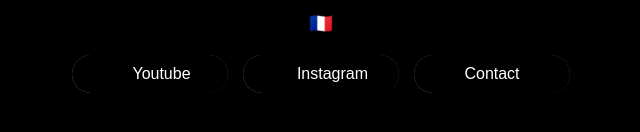
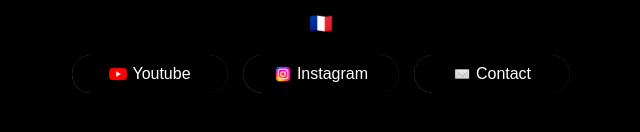
Before and after one commit to Louisipro/lhome, a plain HTML site: page index.html in a window 1280 px wide. Shown: the part 392-524 px from the top of the page, 319-959 px from the left. Drawn offline with Linux system fonts and the light colour scheme.

Commit message:
Add files via upload

```diff
--- a/index.html
+++ b/index.html
@@ -171,12 +171,14 @@
         <div class="subtitle">🇫🇷</div>
         <div class="social-links">
             <a href="https://www.youtube.com/@louisi-txt" target="_blank">
-                <img src="ytb.svg" alt="YouTube">Youtube
+                <img src="ytb.png" alt="YouTube">Youtube
             </a>
             <a href="https://www.instagram.com/louis.ltnp/" target="_blank">
-                <img src="insta.svg" alt="Instagram">Instagram
+                <img src="insta.png" alt="Instagram">Instagram
             </a>
-            <a href="mailto:louisi.contact@icloud.com">Contact</a>
+            <a href="mailto:louisi.contact@icloud.com">
+                <img src="contact.png" alt="Contact">Contact
+            </a>
         </div>
     </div>
 
```
Also changed, not shown: contact.png (added), insta.png (added), ytb.png (added).
